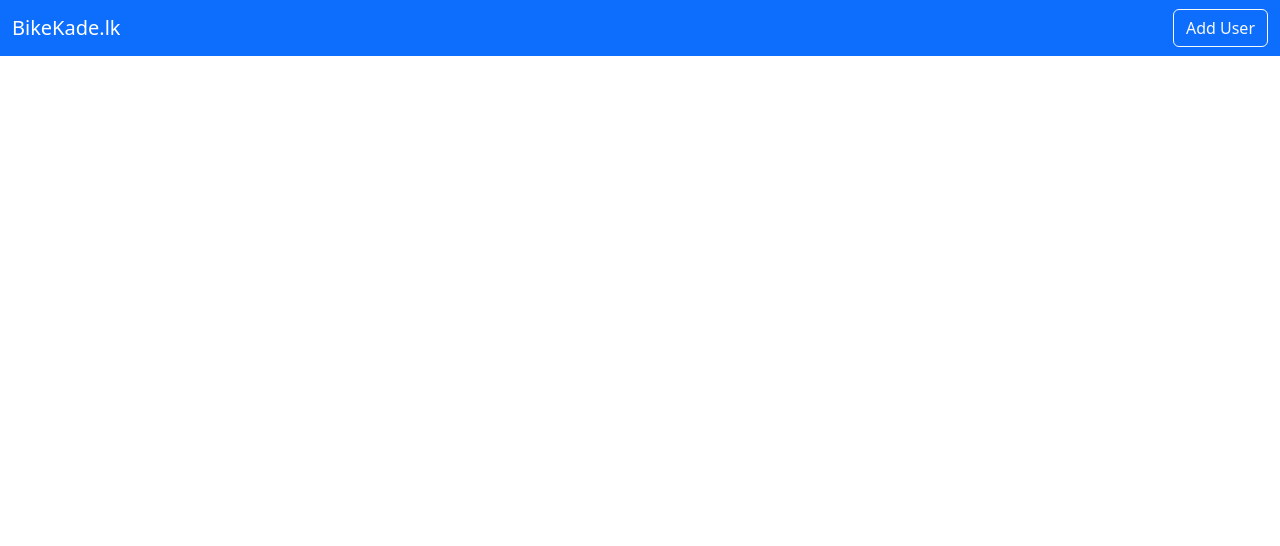
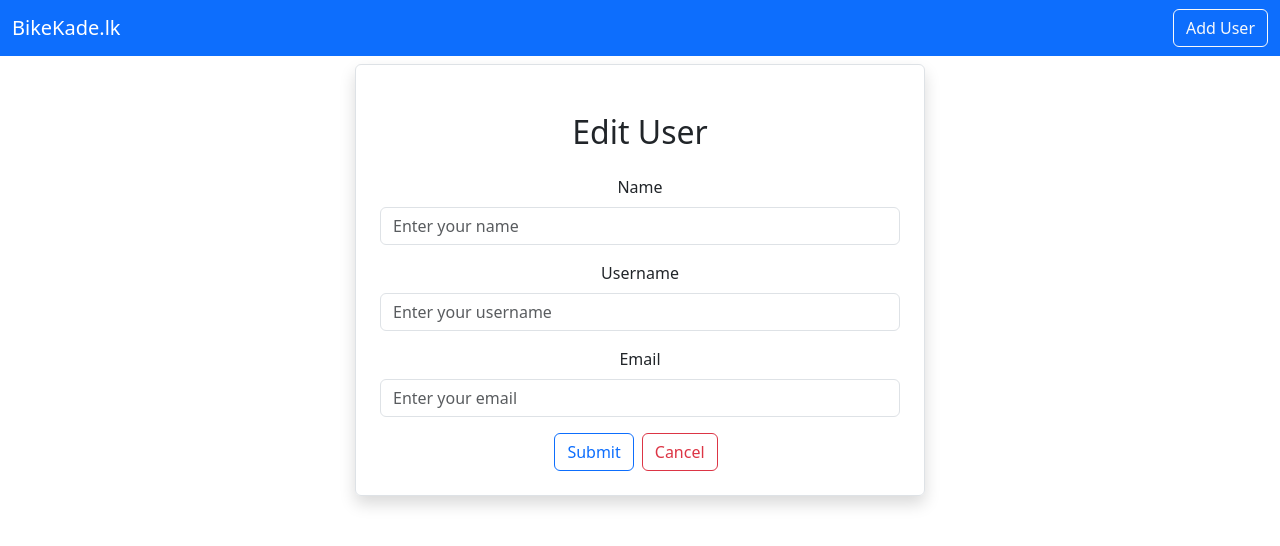
Before and after one commit to BikeKade-lk/Application, a React (Create React App) app in the folder frontend/: page /edituser/1 in a window 1280 px wide. Shown: the top 546 px of the page. Built offline with nearby package versions, Linux system fonts and the light colour scheme; no server answers.

Commit message:
Edit user using AXIOS PUT - REACT|

```diff
--- a/frontend/src/App.js
+++ b/frontend/src/App.js
@@ -3,7 +3,8 @@
 import "../node_modules/bootstrap/dist/css/bootstrap.min.css"
 import Navbar from './layout/Navbar';
 import Home from './pages/Home';
-import AddUser from './users/AddUser'
+import AddUser from './users/AddUser';
+import EditUser from './users/EditUser';
 import { BrowserRouter as Router,Routes,Route } from 'react-router-dom';
 function App() {
   return (
@@ -13,6 +14,7 @@
           <Routes>
             <Route exact path="/" element={<Home/>}/>
             <Route exact path="/adduser" element={<AddUser/>}/>
+            <Route exact path="/edituser/:id" element={<EditUser/>}/>
           </Routes>
 
       </Router>
--- a/frontend/src/pages/Home.js
+++ b/frontend/src/pages/Home.js
@@ -1,5 +1,6 @@
 import React ,{useEffect,useState} from "react";
 import axios from "axios";
+import { Link } from "react-router-dom";
 
 export default function Home() {
 
@@ -39,7 +40,9 @@
 
               <td>
                 <button className="btn btn-primary mx-2">View</button>
-                <button className="btn btn-outline-primary mx-2">Edit</button>
+                <Link className="btn btn-outline-primary mx-2"
+                  to={`/edituser/${users.id}`}
+                >Edit</Link>
                 <button className="btn btn-danger mx-2">Delete</button>
               </td>
             </tr>
--- a/frontend/src/users/EditUser.js
+++ b/frontend/src/users/EditUser.js
@@ -0,0 +1,74 @@
+import axios from 'axios';
+import React,{useState} from 'react'
+import {Link, useNavigate ,useParams} from 'react-router-dom';
+import { useEffect } from 'react';
+export default function EditUser() {
+    let navigate=useNavigate();
+
+    const{id}=useParams()
+
+    const [user,setUser]=useState({
+           name:"",
+           username:"",
+           email:""
+    })
+
+    const{name,username,email}=user
+
+    const onInputChange=(e)=>{
+          setUser({...user,[e.target.name]:e.target.value})
+    };
+
+    useEffect(()=>{
+        loadUser()
+    },[]);
+
+    const onSubmit=async(e)=>{
+        e.preventDefault();
+         await axios.put(`http://localhost:8080/user/${id}`,user)
+         navigate("/");
+    };
+
+    const loadUser = async ()=>{
+        const result=await axios.get(`http://localhost:8080/user/${id}`)
+        setUser(result.data)
+    }
+
+  return (
+    <div className="container">
+        <div className="row">
+            <div className="col-md-6 offset-md-3 border rounded p-4 mt-2 shadow ">
+                <h2 className="text-center m-4">Edit User</h2>
+
+
+                <form onSubmit={(e)=>onSubmit(e)}>
+
+                <div className="mb-3">
+                    <label htmlFor="Name" className="form-label">
+                        Name
+                    </label>
+                    <input type={"text"} className="form-control" placeholder="Enter your name" name="name" value={name} onChange={(e)=>onInputChange(e)}/>
+                </div>
+
+                <div className="mb-3">
+                    <label htmlFor="Username" className="form-label">
+                        Username
+                    </label>
+                    <input type={"text"} className="form-control" placeholder="Enter your username" name="username" value={username} onChange={(e)=>onInputChange(e)}/>
+                </div>
+
+                <div className="mb-3">
+                    <label htmlFor="Email" className="form-label">
+                        Email
+                    </label>
+                    <input type={"text"} className="form-control" placeholder="Enter your email" name="email" value={email} onChange={(e)=>onInputChange(e)}/>
+                </div>
+                <button type="submit" className="btn btn-outline-primary"> Submit </button>
+
+                <Link  className="btn btn-outline-danger mx-2" to="/"> Cancel </Link>
+              </form>
+            </div>
+        </div>
+    </div>
+  )
+}
```
